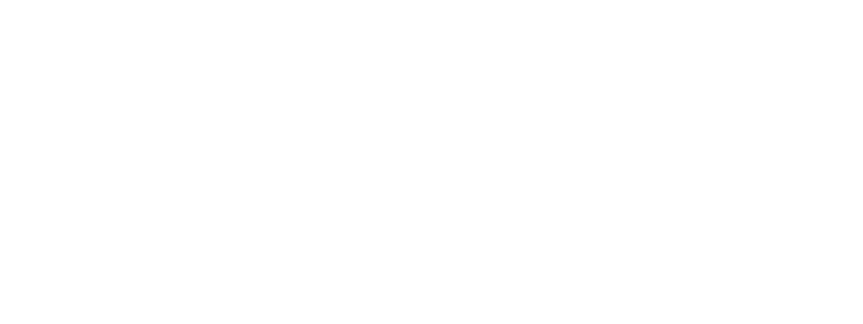
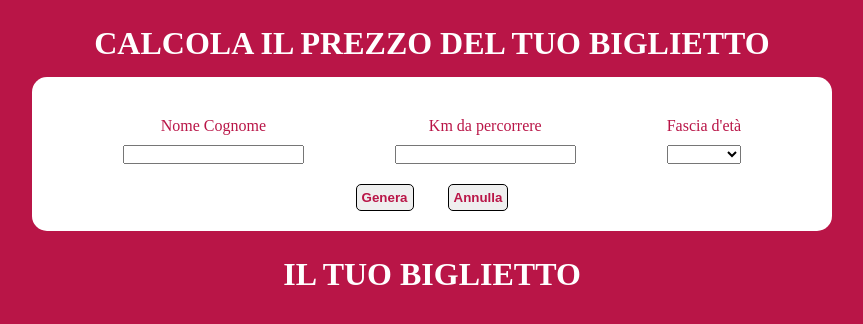
Before and after one commit to UmbertoAmenta/js-biglietto-treno-form, a plain HTML site: page index.html in a window 1280 px wide. Shown: the whole page, without its empty margins (208-1071 px from the left). Drawn offline with Linux system fonts and the light colour scheme.

Commit message:
feat: +calculator

```diff
--- a/css/style.css
+++ b/css/style.css
@@ -1,6 +1,73 @@
 /* RESET */
+
 * {
     box-sizing: border-box;
     margin: 0;
     padding: 0;
 }
+
+
+/* TIPOGRAPHY */
+
+h1 {
+    color: #fff;
+    text-align: center;
+    margin-top: 25px;
+    margin-bottom: 15px;
+}
+
+label {
+    padding-bottom: 10px;
+    color: #b91547;
+}
+
+
+/* BUTTON */
+
+.btn {
+    color: #b91547;
+    margin-left: 15px;
+    margin-right: 15px;
+    padding: 5px;
+    font-weight: bold;
+    border-radius: 5px;
+    border: 1px solid black;
+    cursor: pointer;
+}
+
+.btn:hover {
+    transform: scale(1.1);
+    transition: 0.2s;
+}
+
+
+/* GENERAL */
+
+body {
+    background-color: #b91547;
+}
+
+.container {
+    max-width: 800px;
+    margin-left: auto;
+    margin-right: auto;
+}
+
+form > .d-flex {
+    background-color: #fff;
+    border-radius: 15px;
+}
+
+.d-flex {
+    display: flex;
+}
+
+.f-col {
+    flex-direction: column;
+    text-align: center;
+    padding: 20px 0;
+}
+
+.row {
+    justify-content: space-evenly;
+}
--- a/index.html
+++ b/index.html
@@ -3,11 +3,41 @@
 <head>
     <meta charset="UTF-8">
     <meta name="viewport" content="width=device-width, initial-scale=1.0">
-    <title>Document</title>
+    <title>Biglietteria treno</title>
     <link rel="stylesheet" href="css/style.css">
 </head>
 <body>
+    <div class="container">
+        <h1>CALCOLA IL PREZZO DEL TUO BIGLIETTO</h1>
+        <form action="">
+            <div class="d-flex f-col">
+                <div class="d-flex row">
+                    <div class="d-flex f-col">
+                        <label for="title">Nome Cognome</label>
+                        <input type="text" name="" id="">
+                    </div>
+                    <div class="d-flex f-col">
+                        <label for="title">Km da percorrere</label>
+                        <input type="text" name="" id="">
+                    </div>
+                    <div class="d-flex f-col">
+                        <label for="title">Fascia d'età</label>
+                        <select name="" id="">
 
+                        </select>
+                    </div>
+                </div>
+                <div class="col">
+                    <input class="btn" type="submit" name="" id="" value="Genera">
+                    <input class="btn" type="reset" value="Annulla">
+                </div>
+            </div>
+        </form>
+        <h1>IL TUO BIGLIETTO</h1>
+        <div class="d-flex">
+
+        </div>
+    </div>
     <script src="js/script.js"></script>
 </body>
 </html>
```
